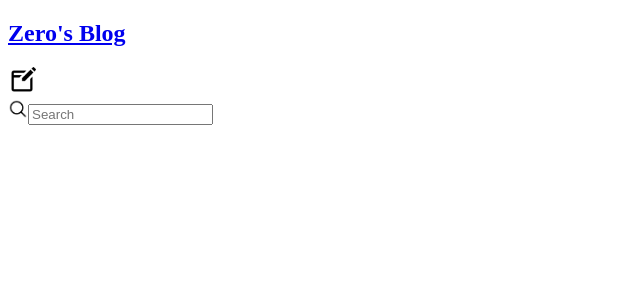
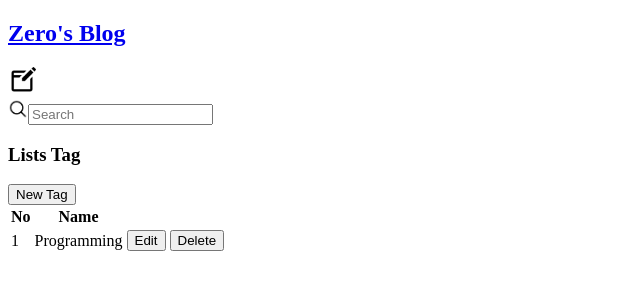
Before and after one commit to ahmadxgani/react-blog-frontend, a React (Create React App) app: page /dashboard in a window 1280 px wide. Before the commit this address had no page. Shown: the top 300 px of the page, without its empty margins (0-640 px from the left). Built offline with nearby package versions, Linux system fonts and the light colour scheme.

Commit message:
feat: add Dashboard component

```diff
--- /dev/null
+++ b/src/components/admin/Dashboard.tsx
@@ -0,0 +1,32 @@
+export default function Dashboard() {
+  return (
+    <div className="w-1/2">
+      <div className="flex justify-between">
+        <h3>Lists Tag</h3>
+        <button>New Tag</button>
+      </div>
+      <table className="w-full text-center">
+        <thead>
+          <tr>
+            <th>No</th>
+            <th>Name</th>
+            <th></th>
+            <th></th>
+          </tr>
+        </thead>
+        <tbody>
+          <tr>
+            <td>1</td>
+            <td>Programming</td>
+            <td>
+              <button>Edit</button>
+            </td>
+            <td>
+              <button>Delete</button>
+            </td>
+          </tr>
+        </tbody>
+      </table>
+    </div>
+  );
+}
--- a/src/components/templates/Main.tsx
+++ b/src/components/templates/Main.tsx
@@ -1,4 +1,5 @@
 import { Route, Routes } from "react-router-dom";
+import Dashboard from "../admin/Dashboard";
 import DetailPost from "../post/DetailPost";
 import NewPost from "../post/NewPost";
 import ShowAllPost from "../post/ShowAllPost";
@@ -8,6 +9,7 @@ function Main() {
     <main className="bg-[#E6E5F3] py-10 h-full flex justify-center">
       <Routes>
         <Route path="/" element={<ShowAllPost />} />
+        <Route path="/dashboard" element={<Dashboard />} />
         <Route path="/post" element={<NewPost />} />
         <Route path="/post/26be68a2-ec55-4fc7-bcae-3eb8d89929e1" element={<DetailPost />} />
       </Routes>
```
